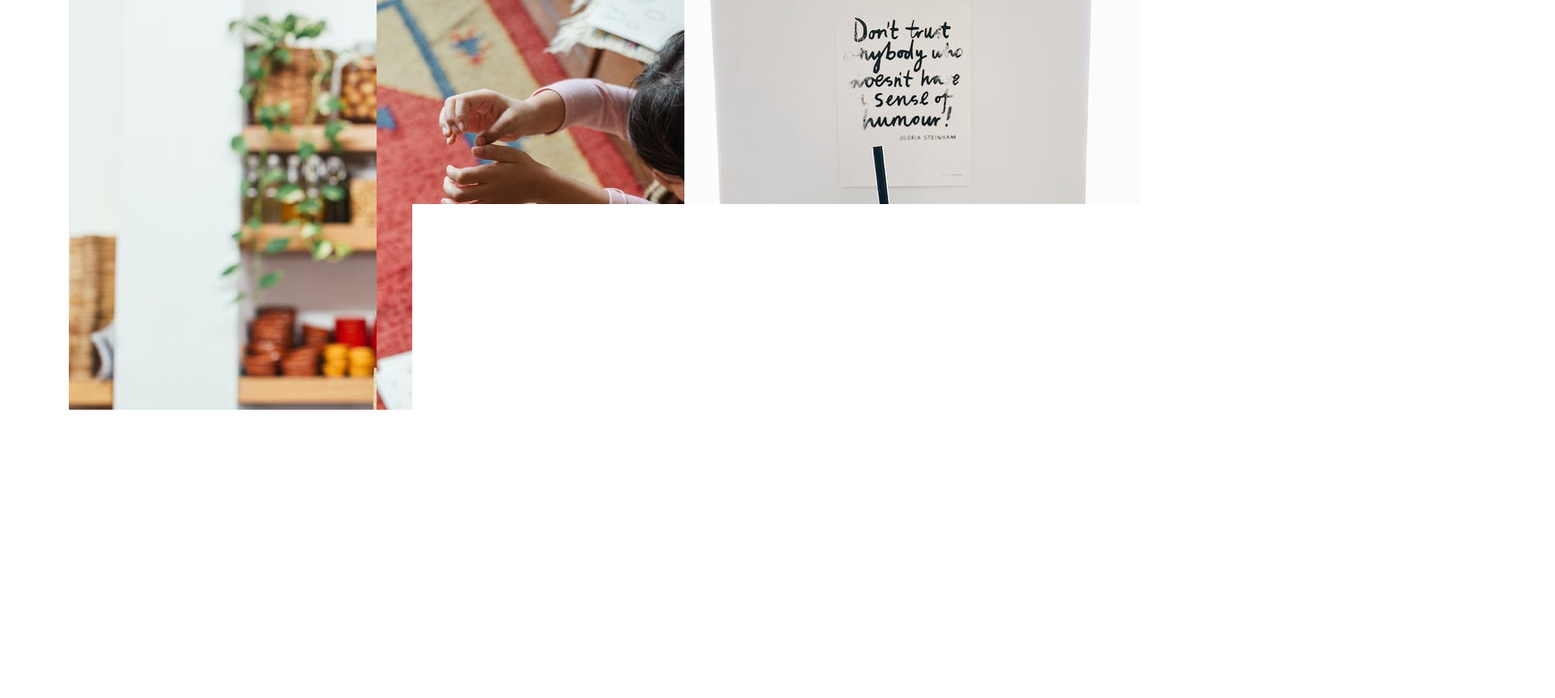
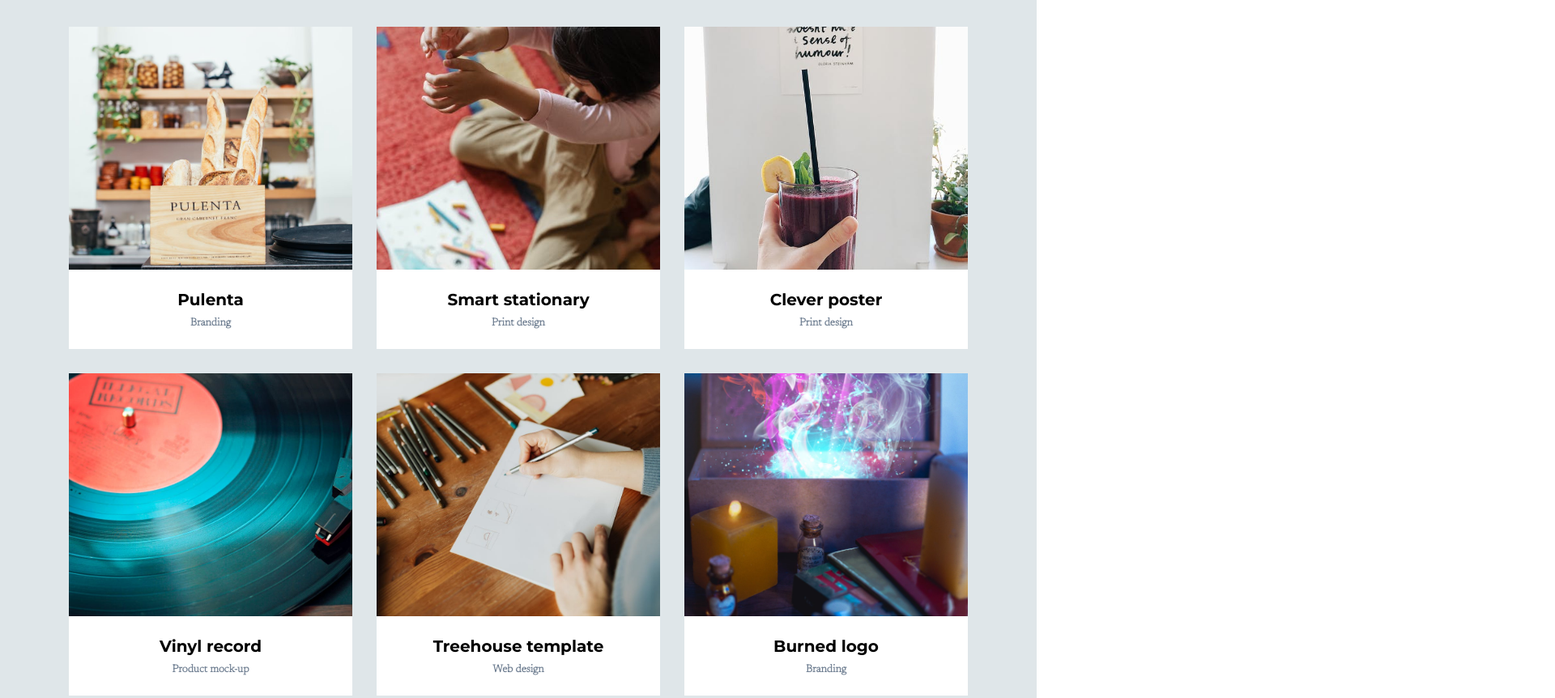
Before and after one commit to ggluchowski/zadanie-4-6, a website: page index.html in a window 1280 px wide. Shown: the part 1273-2135 px from the top of the page at 81% size, 1920 px wide, since content can reach past the window. Drawn offline with Linux system fonts and the light colour scheme.

Commit message:
Add style to Portfolio section

```diff
--- a/index.html
+++ b/index.html
@@ -39,7 +39,7 @@
       </header>
     </div>
 
-    <section class="services">
+    <section class="services margin">
       <div class="container">
         <div class="row">
           <div class="col-12">
@@ -65,7 +65,7 @@
       </div>
     </section>
 
-    <section class="portfolio">
+    <section class="portfolio margin">
       <div class="container">
         <div class="row">
 
@@ -76,10 +76,12 @@
           <div class="col-4">
 
             <div class="card">
+              <div class="card-image">
               <img src="images/portfolio-6.jpeg" alt="Pulenta koszyk">
+              </div>
               <div class="card-body">
-                <h3 class="box-title"></h3>
-                <h5 class="box-subtitle">Branding</h5>
+                <h3 class="image-title">Pulenta</h3>
+                <h5 class="image-subtitle">Branding</h5>
               </div>
             </div>
 
@@ -87,10 +89,12 @@
           <div class="col-4">
 
             <div class="card">
+              <div class="card-image">
               <img src="images/portfolio-5.jpeg" alt="Dziewczynka">
+              </div>
               <div class="card-body">
-                <h3 class="box-title">Smart stationary</h3>
-                <h5 class="box-subtitle">Print design</h5>
+                <h3 class="image-title">Smart stationary</h3>
+                <h5 class="image-subtitle">Print design</h5>
               </div>
             </div>
 
@@ -98,10 +102,12 @@
           <div class="col-4">
 
             <div class="card">
+              <div class="card-image">
               <img src="images/portfolio-4.jpeg" alt="Szklanka">
+              </div>
               <div class="card-body">
-                <h3 class="box-title">Clever poster</h3>
-                <h5 class="box-subtitle">Print design</h5>
+                <h3 class="image-title">Clever poster</h3>
+                <h5 class="image-subtitle">Print design</h5>
               </div>
             </div>
 
@@ -109,10 +115,12 @@
           <div class="col-4">
 
             <div class="card">
+              <div class="card-image">
               <img src="images/portfolio-3.jpeg" alt="Vinyl">
+              </div>
               <div class="card-body">
-                <h3 class="box-title">Vinyl record</h3>
-                <h5 class="box-subtitle">Product mock-up</h5>
+                <h3 class="image-title">Vinyl record</h3>
+                <h5 class="image-subtitle">Product mock-up</h5>
               </div>
             </div>
 
@@ -120,10 +128,12 @@
           <div class="col-4">
 
             <div class="card">
+              <div class="card-image">
               <img src="images/portfolio-2.jpeg" alt="Design">
+              </div>
               <div class="card-body">
-                <h3 class="box-title">Treehouse template</h3>
-                <h5 class="box-subtitle">Web design</h5>
+                <h3 class="image-title">Treehouse template</h3>
+                <h5 class="image-subtitle">Web design</h5>
               </div>
             </div>
 
@@ -131,10 +141,12 @@
           <div class="col-4">
 
             <div class="card">
+              <div class="card-image">
               <img src="images/portfolio-1.jpeg" alt="Ogien">
+              </div>
               <div class="card-body">
-                <h3 class="box-title">Burned logo</h3>
-                <h5 class="box-subtitle">Branding</h5>
+                <h3 class="image-title">Burned logo</h3>
+                <h5 class="image-subtitle">Branding</h5>
               </div>
             </div>
 
@@ -143,7 +155,7 @@
     </section>
 
     <footer>
-      <div class="container">
+      <div class="container margin">
         <div class="row">
 
           <div class="col">
--- a/sass/style.scss
+++ b/sass/style.scss
@@ -24,13 +24,19 @@ body {
     color: $color-text-body;
     line-height: 1.7;
 }
+.margin {
+    margin-bottom: 10px;
+    margin-top: 10px;
+    padding-top: 40px;
+    padding-bottom: 40px;
+}
 .section-title {
     font-family: $font-family-head;
     color: $color-black;
     font-size: 30px;
     text-transform: uppercase;
     margin-bottom: 0;
-    margin-top: 80px;
+    margin-top: 30px;
 }
 .description {
     margin-top: 0;
@@ -131,6 +137,35 @@ header {
 }
 
 /* PORTFOLIO */
-.card img {
+.portfolio {
+    background-color: $color-background;
+}
+.portfolio .card {
+    display: flex;
+    flex-direction: column;
+    margin-top: 30px;
+}
+.portfolio .card .card-image {
+    display: block;
+    margin: 0;
+    line-height: 0;
+}
+.portfolio .card .card-image img {
     object-fit: cover;
+    height: 300px;
+    width: 100%;
 }
+.portfolio .card .card-body {
+    background-color: $color-white;
+}
+.portfolio .card .card-body .image-title {
+    font-size: 20px;
+    color: $color-black;
+    font-family: $font-family-head;
+    margin-top: 20px;
+    margin-bottom: 1px;
+}
+.portfolio .card .card-body .image-subtitle {
+    margin-top: 1px;
+    margin-bottom: 20px;
+}
```
Also changed, not shown: css/style.css, 1 other file.
